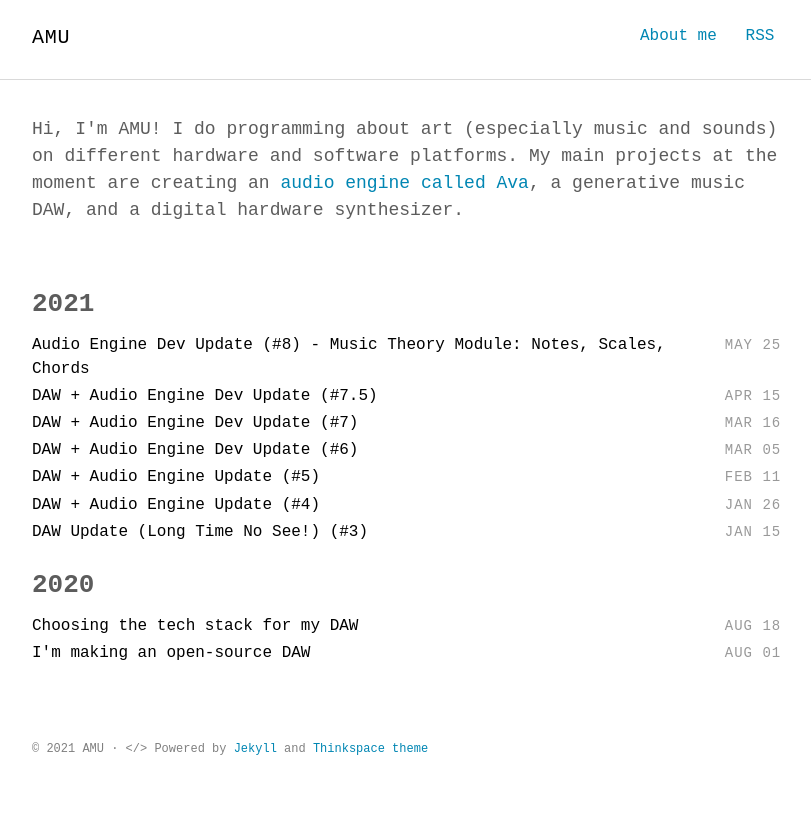
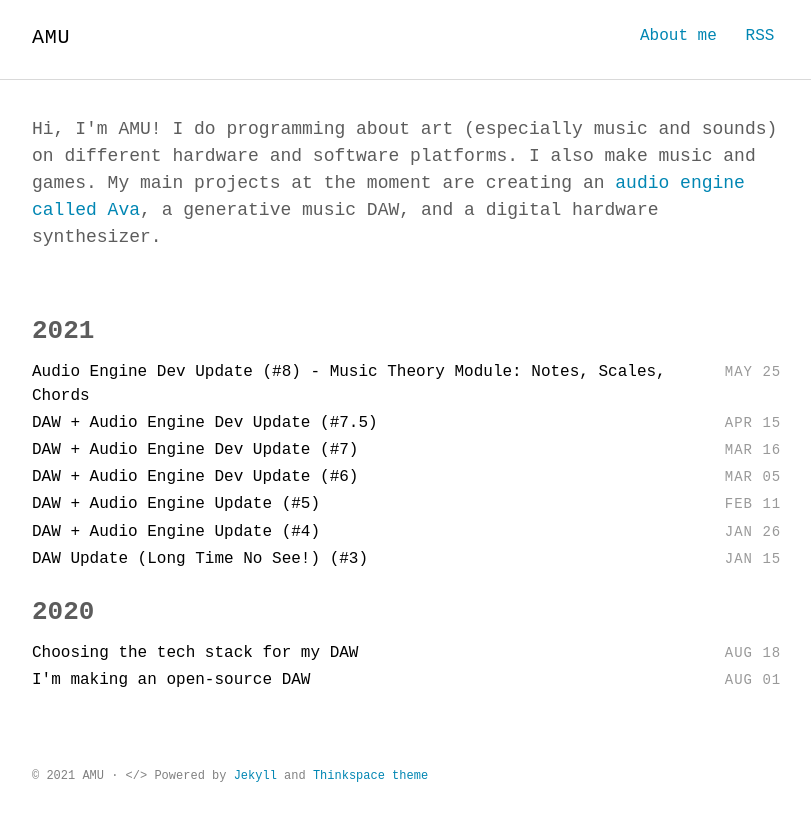
Before and after one commit to amuuu/amuuu.github.io, a Jekyll site: the page built from index.html, in a window 1280 px wide. Shown: the top 821 px of the page, without its empty margins (232-1043 px from the left). Built offline with Jekyll 4.4.1, drawn with Linux system fonts in a browser that asks for light colours; nearby versions of some CDN libraries; some web fonts are replaced.

Commit message:
Update intro.html

```diff
--- a/_includes/intro.html
+++ b/_includes/intro.html
@@ -1,7 +1,7 @@
 <section class="intro">
   <div class="container">
     <p class="lead">
-      Hi, I'm AMU! I do programming about art (especially music and sounds) on different hardware and software platforms. My main projects at the moment are creating an <a href="https://github.com/funktional-stdo/ava/">audio engine called Ava</a>, a generative music DAW, and a digital hardware synthesizer.
+      Hi, I'm AMU! I do programming about art (especially music and sounds) on different hardware and software platforms. I also make music and games. My main projects at the moment are creating an <a href="https://github.com/funktional-stdo/ava/">audio engine called Ava</a>, a generative music DAW, and a digital hardware synthesizer.
       <br><br>
       <!--
         <a href="https://instagram.com/amuexpress"><i class="fa fa-instagram"></i></a>&nbsp;
```
